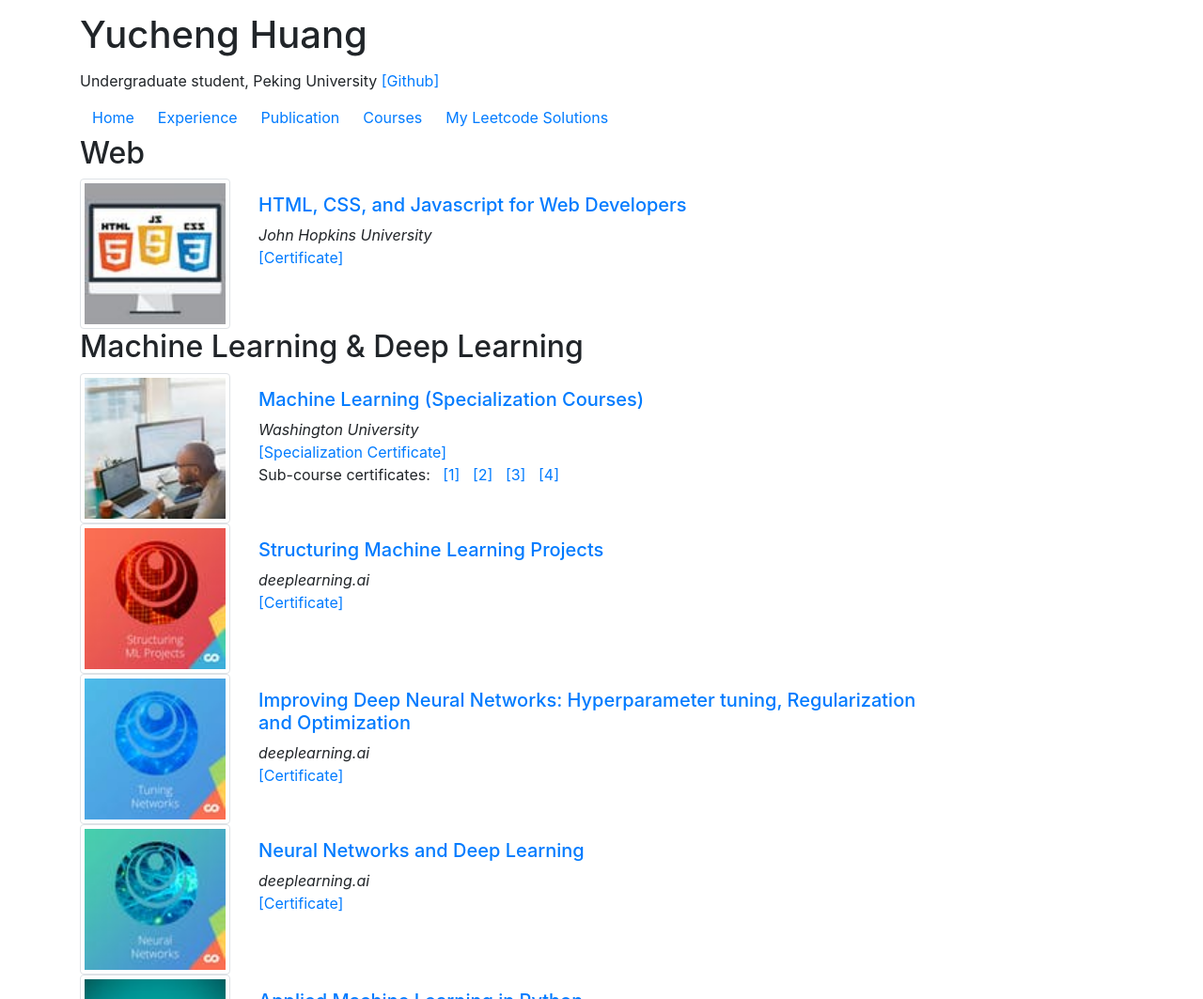
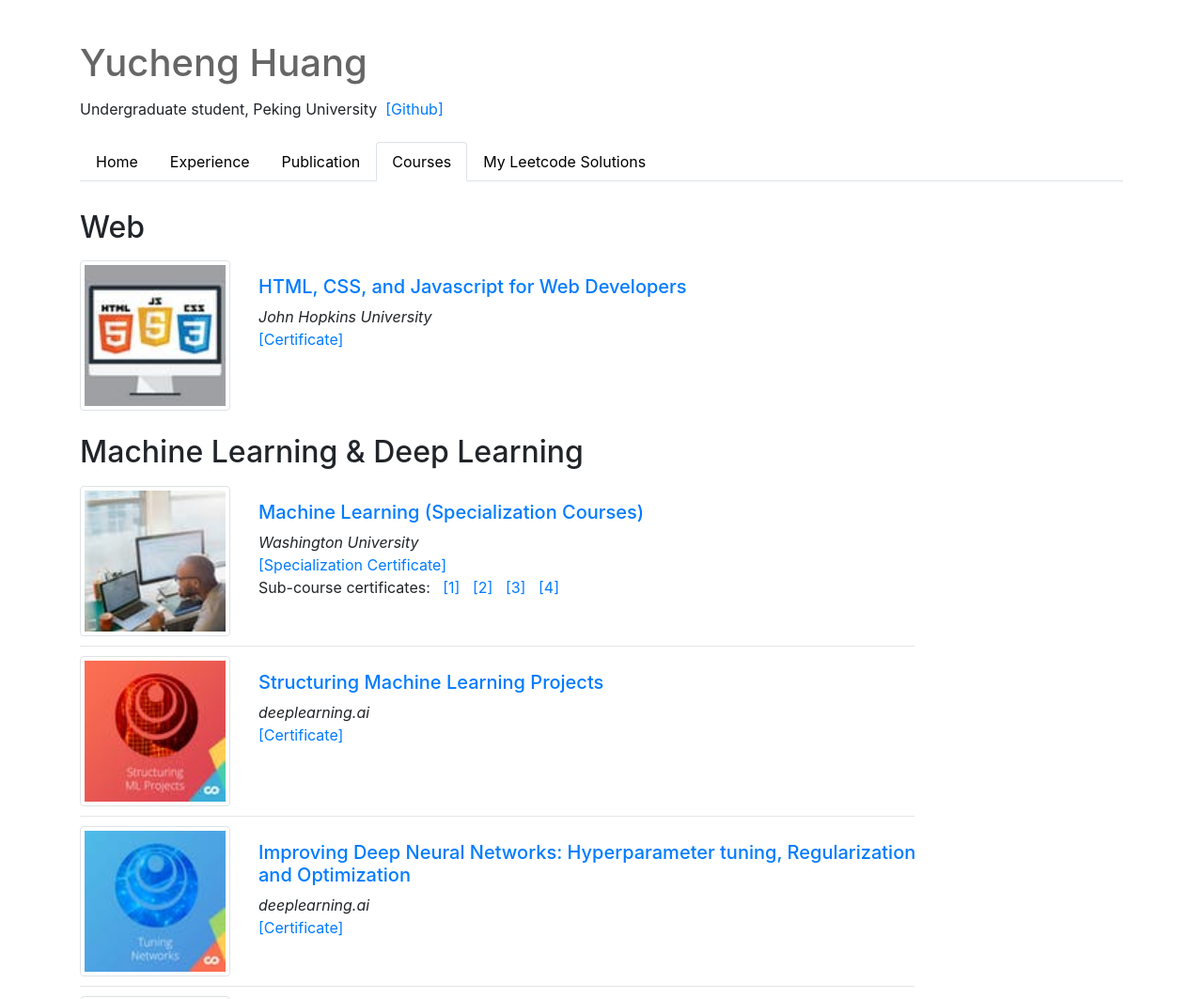
Before and after one commit to Yuol96/yucheng-webpage, a plain HTML site: page index.html at #!/courses in a window 1280 px wide. Shown: the top 1063 px of the page at 94% size. Drawn offline with nearby package versions, Linux system fonts and the light colour scheme; some packages are replaced by stand-ins of ours.

Commit message:
add some css rules

```diff
--- a/css/style.css
+++ b/css/style.css
@@ -2,3 +2,33 @@ img {
 	width: 100%;
 	height: auto;
 }
+
+header {
+	margin-top: 30px;
+}
+header h1 {
+	color: #666;
+}
+
+#tabs {
+	margin-top: 15px;
+	margin-bottom: 30px;
+}
+#tabs a{
+	color: black;
+}
+#tabs a:hover{
+	background-color: #EEE;
+	color: blue;
+}
+
+#courseContainer h2{
+	margin-top: 25px;
+	margin-bottom: 15px;
+}
+.courseItem hr{
+	margin-top: 10px;
+	margin-bottom: 10px;
+	width: 80%;
+
+}
--- a/index.html
+++ b/index.html
@@ -14,14 +14,31 @@
   <body>
     <my-header></my-header>
 
-    <div class="container">
-      <div class="btn-group btn-group-justified" role="group" aria-label="Justified button group">
-        <a ui-sref="home" class="btn btn-default" role="button">Home</a>
-        <a ui-sref="experienceView" class="btn btn-default" role="button">Experience</a>
-        <a ui-sref="publicationView" class="btn btn-default" role="button">Publication</a>
-        <a ui-sref="courseView" class="btn btn-default" role="button">Courses</a>
-        <a ui-sref="leetcodeView" class="btn btn-default" role="button">My Leetcode Solutions</a>
-      </div>
+    <div id="tabs" class="container">
+        <ul class="nav nav-tabs">
+          <li class="nav-item">
+            <a class="nav-link" ui-sref="home" ui-sref-active="active">Home</a>
+          </li>
+          <li class="nav-item">
+            <a class="nav-link" ui-sref="experienceView" ui-sref-active="active">Experience</a>
+          </li>
+          <li class="nav-item">
+            <a class="nav-link" ui-sref="publicationView" ui-sref-active="active">Publication</a>
+          </li>
+          <li class="nav-item">
+            <a class="nav-link" ui-sref="courseView" ui-sref-active="active">Courses</a>
+          </li>
+          <li class="nav-item">
+            <a class="nav-link" ui-sref="leetcodeView" ui-sref-active="active">My Leetcode Solutions</a>
+          </li>
+        </ul>
+        <!-- <div id="tabs" class="btn-group btn-group-justified" role="group" aria-label="Justified button group">
+            <a ui-sref="home" class="btn btn-default" role="button">Home</a>
+            <a ui-sref="experienceView" class="btn btn-default" role="button">Experience</a>
+            <a ui-sref="publicationView" class="btn btn-default" role="button">Publication</a>
+            <a ui-sref="courseView" class="btn btn-default" role="button">Courses</a>
+            <a ui-sref="leetcodeView" class="btn btn-default" role="button">My Leetcode Solutions</a>
+        </div> -->
     </div>
 
     <ui-view></ui-view>
--- a/templates/courses.view.html
+++ b/templates/courses.view.html
@@ -1,7 +1,8 @@
-<div class="container">
+<div id="courseContainer" class="container">
 	<div ng-repeat="(category, infoList) in courseController.courseraInfo">
 		<h2>{{category}}</h2>
-		<div class="row" ng-repeat="info in infoList">
+		<div class="row courseItem" ng-repeat="info in infoList">
+			<div class="col-md-12"><hr align="left" ng-if="$index>0"></div>
 			<div class="col-md-2">
 				<img src="{{info.img}}" alt="picture_{{$index}}" class="img-thumbnail rounded">
 			</div>
--- a/templates/myheader.component.html
+++ b/templates/myheader.component.html
@@ -5,7 +5,7 @@
 				<div class="navbar-brand">
 					<h1>Yucheng Huang</h1>
 				</div>
-				<div>Undergraduate student, Peking University <a href="https://github.com/Yuol96">[Github]</a></div>
+				<div>Undergraduate student, Peking University &nbsp;<a href="https://github.com/Yuol96">[Github]</a></div>
 			</div>
 		</div>
 	</nav>
```
